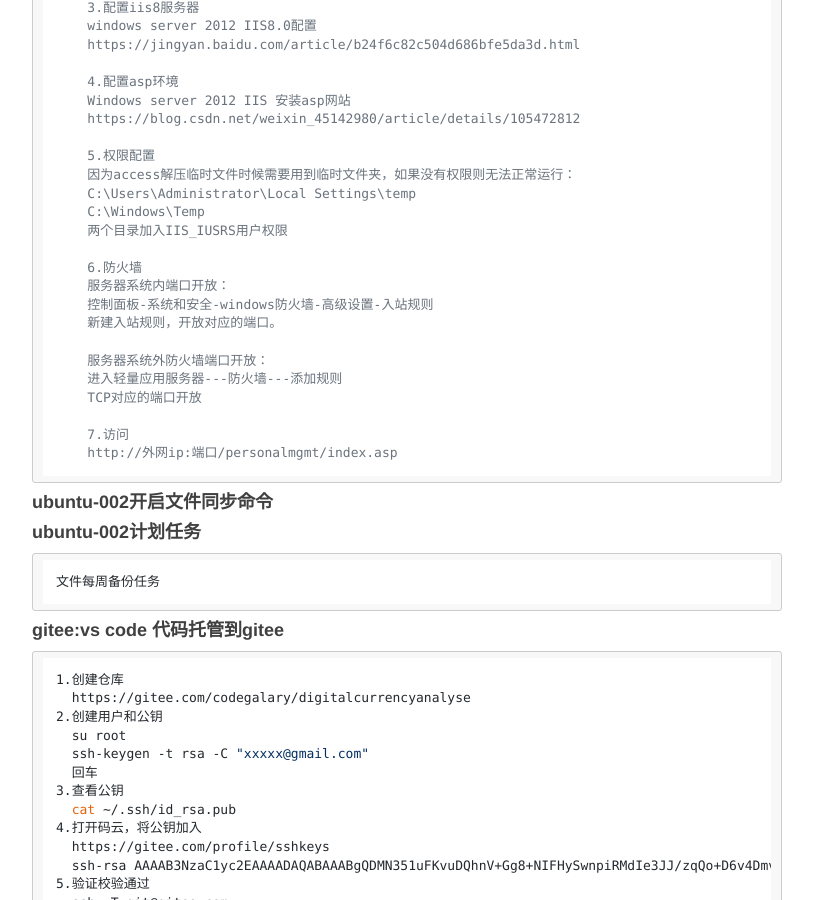
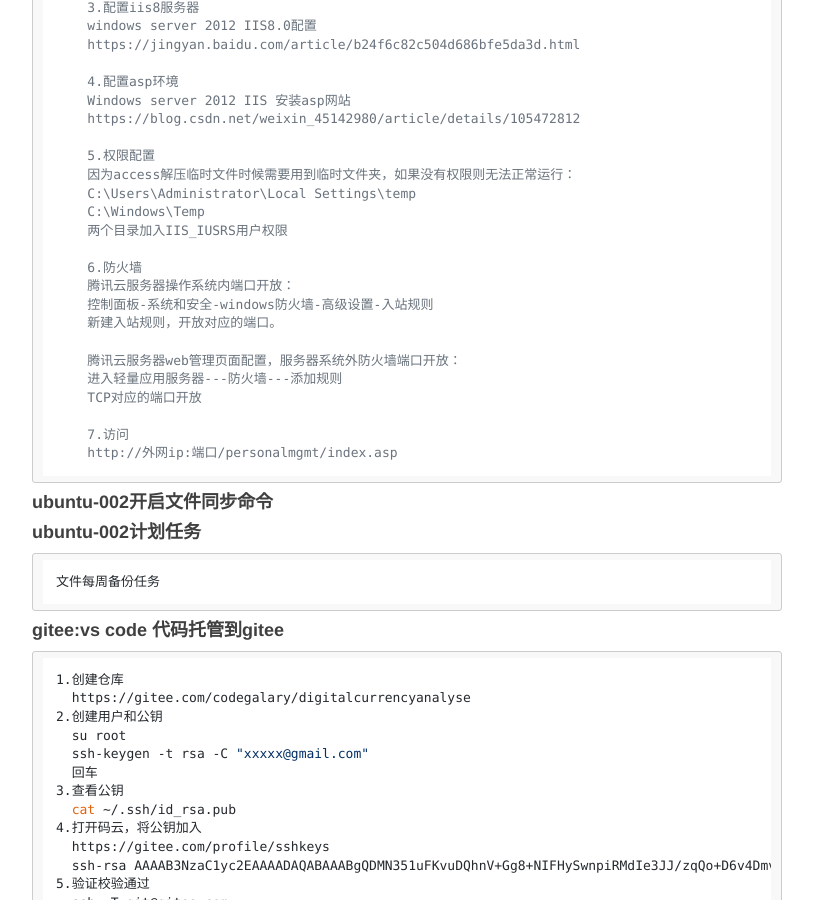
Before and after one commit to figerdeng/siweiwo, a Jekyll site: the page built from _posts/2021-07-06--raspi-ubuntu-dataanalyse.md, in a window 1280 px wide and 900 px high, scrolled down 18115 px. Shown: the whole window, without its empty margins (233-1046 px from the left). Built offline with Jekyll 4.4.1, drawn with Linux system fonts in a browser that asks for light colours; nearby versions of some CDN libraries; comment, search, counter and statistics services are not loaded.

Commit message:
完善信息

```diff
--- a/_posts/2021-07-06--raspi-ubuntu-dataanalyse.md
+++ b/_posts/2021-07-06--raspi-ubuntu-dataanalyse.md
@@ -904,11 +904,11 @@ description: 树莓派打造量化平台
     两个目录加入IIS_IUSRS用户权限
 
     6.防火墙
-    服务器系统内端口开放：
+    腾讯云服务器操作系统内端口开放：
     控制面板-系统和安全-windows防火墙-高级设置-入站规则
     新建入站规则，开放对应的端口。
 
-    服务器系统外防火墙端口开放：
+    腾讯云服务器web管理页面配置，服务器系统外防火墙端口开放：
     进入轻量应用服务器---防火墙---添加规则
     TCP对应的端口开放
 
```
